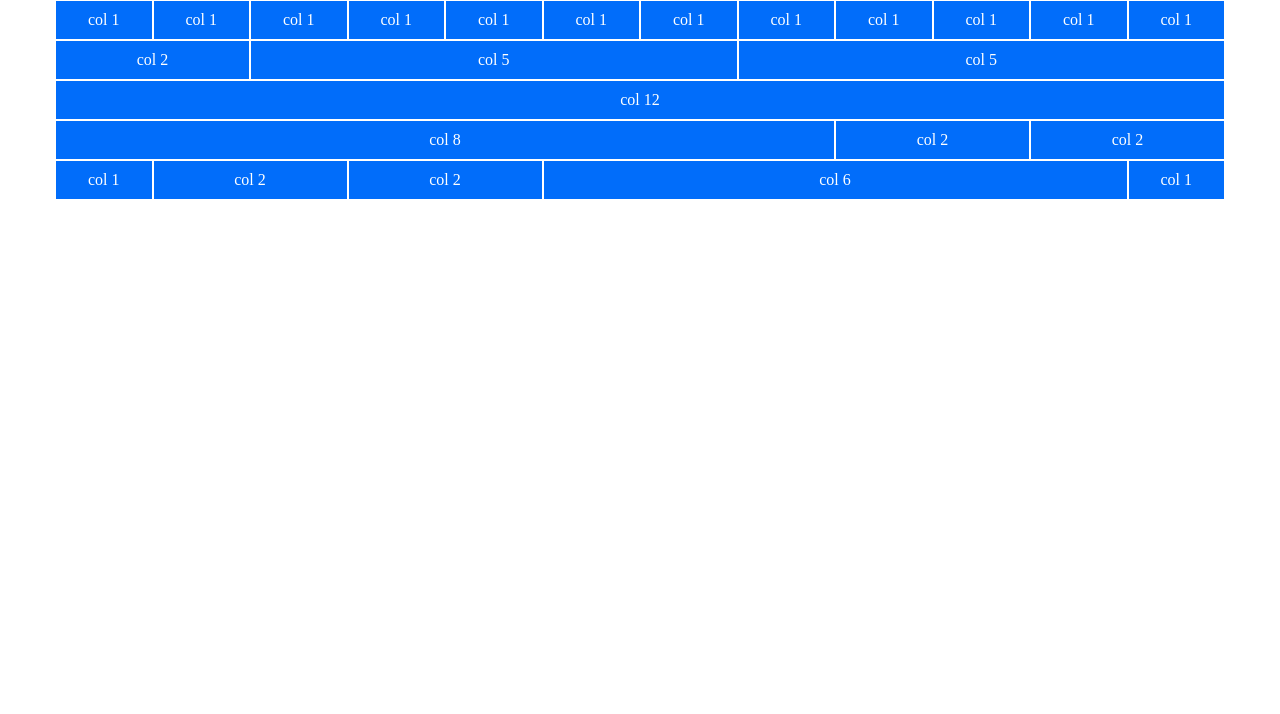
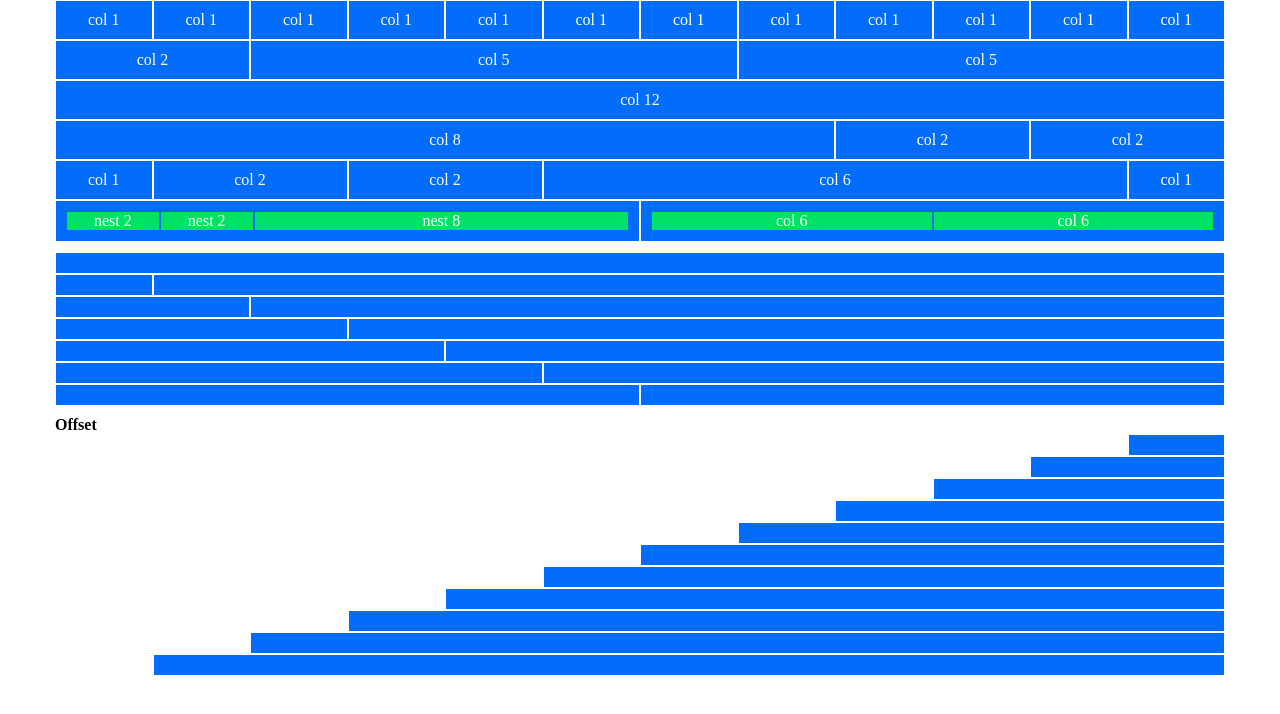
Before and after one commit to LorenzoMonteforte92/html-css-12bool, a plain HTML site: page index.html in a window 1280 px wide. Drawn offline with Linux system fonts and the light colour scheme.

Commit message:
feat: offset

```diff
--- a/index.html
+++ b/index.html
@@ -93,5 +93,151 @@
                 <div class="box">col 1</div>
             </div>
         </div>
+        <div class="row margin">
+            <div class="col-6">
+                <div class="box row">
+                    <div class="col-2">
+                        <div class="nested">nest 2</div>
+                    </div>
+                    <div class="col-2">
+                        <div class="nested">nest 2</div>
+                    </div>
+                    <div class="col-8">
+                        <div class="nested">nest 8</div>
+                    </div>
+                </div>
+            </div>
+            <div class="col-6">
+                <div class="box row">
+                    <div class="col-6">
+                        <div class="nested">col 6</div>
+                    </div>
+                    <div class="col-6">
+                        <div class="nested">col 6</div>
+                    </div>
+                </div>
+            </div>
+        </div>
+        <div class="row">
+            <div class="col-12">
+                <div class="box"></div>
+            </div>
+        </div>
+        <div class="row">
+            <div class="col-1">
+                <div class="box"></div>
+            </div>
+            <div class="col-11">
+                <div class="box"></div>
+            </div>
+        </div>
+        <div class="row">
+            <div class="col-2">
+                <div class="box"></div>
+            </div>
+            <div class="col-10">
+                <div class="box"></div>
+            </div>
+        </div>
+        <div class="row">
+            <div class="col-3">
+                <div class="box"></div>
+            </div>
+            <div class="col-9">
+                <div class="box"></div>
+            </div>
+        </div>
+        <div class="row">
+            <div class="col-4">
+                <div class="box"></div>
+            </div>
+            <div class="col-8">
+                <div class="box"></div>
+            </div>
+        </div>
+        <div class="row">
+            <div class="col-5">
+                <div class="box"></div>
+            </div>
+            <div class="col-7">
+                <div class="box"></div>
+            </div>
+        </div>
+        <div class="row margin">
+            <div class="col-6">
+                <div class="box"></div>
+            </div>
+            <div class="col-6">
+                <div class="box"></div>
+            </div>
+        </div>
+
+        <h4>Offset</h4>
+        <div class="row">
+            <div class="col-offset-11"></div>
+            <div class="col-1">
+                <div class="box"></div>
+            </div>
+        </div>
+        <div class="row">
+            <div class="col-offset-10"></div>
+            <div class="col-2">
+                <div class="box"></div>
+            </div>
+        </div>
+        <div class="row">
+            <div class="col-offset-9"></div>
+            <div class="col-3">
+                <div class="box"></div>
+            </div>
+        </div>
+        <div class="row">
+            <div class="col-offset-8"></div>
+            <div class="col-4">
+                <div class="box"></div>
+            </div>
+        </div>
+        <div class="row">
+            <div class="col-offset-7"></div>
+            <div class="col-5">
+                <div class="box"></div>
+            </div>
+        </div>
+        <div class="row">
+            <div class="col-offset-6"></div>
+            <div class="col-6">
+                <div class="box"></div>
+            </div>
+        </div>
+        <div class="row">
+            <div class="col-offset-5"></div>
+            <div class="col-7">
+                <div class="box"></div>
+            </div>
+        </div>
+        <div class="row">
+            <div class="col-offset-4"></div>
+            <div class="col-8">
+                <div class="box"></div>
+            </div>
+        </div>
+        <div class="row">
+            <div class="col-offset-3"></div>
+            <div class="col-9">
+                <div class="box"></div>
+            </div>
+        </div>
+        <div class="row">
+            <div class="col-offset-2"></div>
+            <div class="col-10">
+                <div class="box"></div>
+            </div>
+        </div>
+        <div class="row">
+            <div class="col-offset-1"></div>
+            <div class="col-11">
+                <div class="box"></div>
+            </div>
+        </div>
     </div>
 </body>
--- a/style.css
+++ b/style.css
@@ -10,3 +10,7 @@
     background-color: #00E265;
     border: 1px solid #016DFA;
 }
+
+.margin{
+    margin-bottom: 10px;
+}
```
